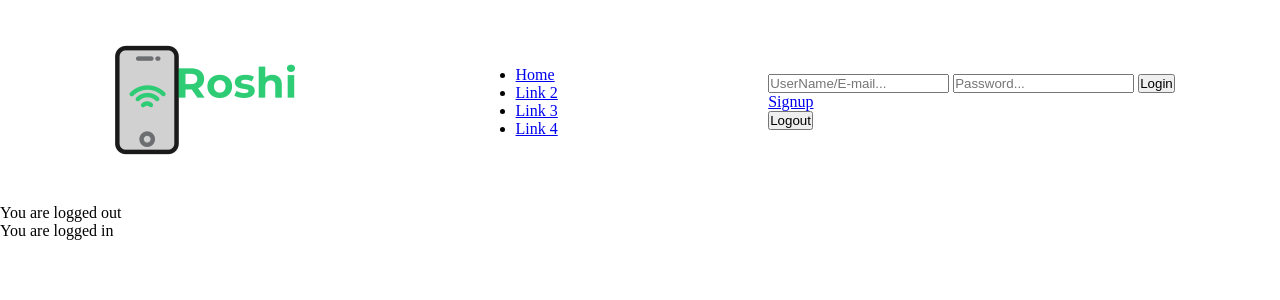
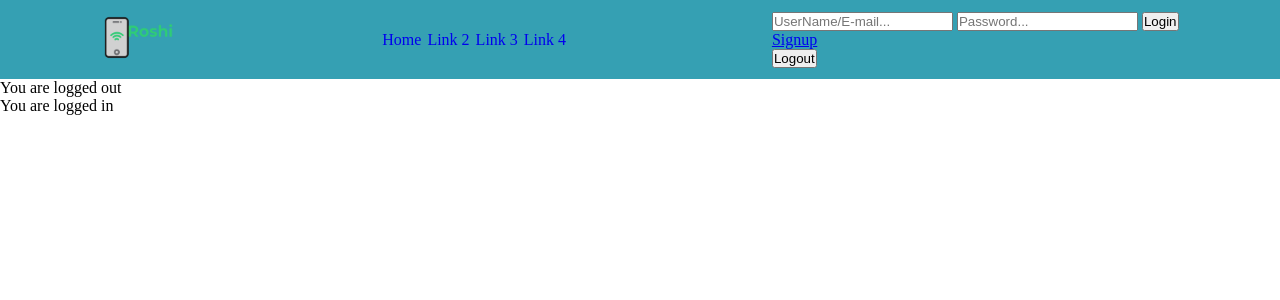
Before and after one commit to ShellZone/PHP-Login-system, a PHP site: page / in a window 1280 px wide. Shown: the top 300 px of the page. Run offline with PHP 8.4, Linux system fonts and the light colour scheme.

Commit message:
added styling to navbar

```diff
--- a/header.php
+++ b/header.php
@@ -14,7 +14,7 @@
 
         <nav class="nav-header-main">
             <a class="header-logo" href= "#">
-            <img src = "img/MyLogo.png" alt="logo">
+            <img class="logo" src = "img/MyLogo.png" alt="logo">
             </a>
 
             <ul>
--- a/style.css
+++ b/style.css
@@ -4,10 +4,27 @@
     box-sizing: border-box;
 
 }
+.logo {
+    width: 75px;
+    height:75px;
+}
 
 .nav-header-main {
     display: flex;
     justify-content: space-around;
     align-items: center;
+    min-height: 8vh;
+    background-color: rgb(53, 160, 179);
 
 }
+
+ul {
+    display: flex;
+    list-style-type: none;
+
+}
+
+ul a {
+    padding: 3px;
+    text-decoration: none;
+}
```
